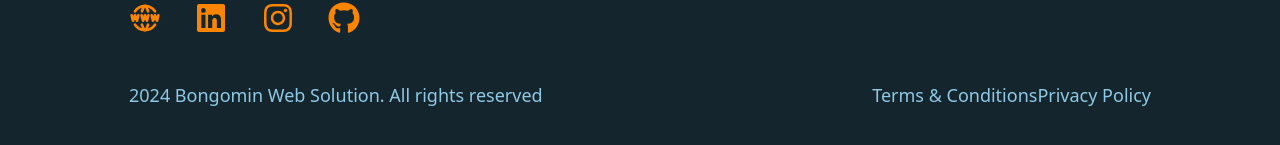
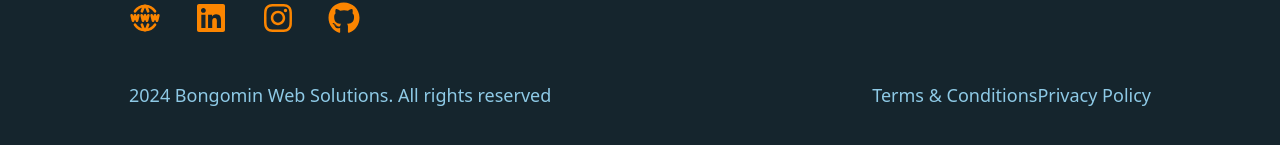
Before and after one commit to bongomin256/bongomin_designs, a React (Vite) app: page / in a window 1280 px wide. Shown: the part 5735-5880 px from the top of the page. Built offline with nearby package versions, Linux system fonts and the light colour scheme.

Commit message:
added anchor tags to the all the links on the footer

```diff
--- a/src/components/Footer.jsx
+++ b/src/components/Footer.jsx
@@ -72,7 +72,7 @@ const Footer = () => {
               <p>Privacy Policy</p>
             </a>
           </div>
-          <p>2024 Bongomin Web Solution. All rights reserved</p>
+          <p>2024 Bongomin Web Solutions. All rights reserved</p>
         </section>
       </section>
     </footer>
```
